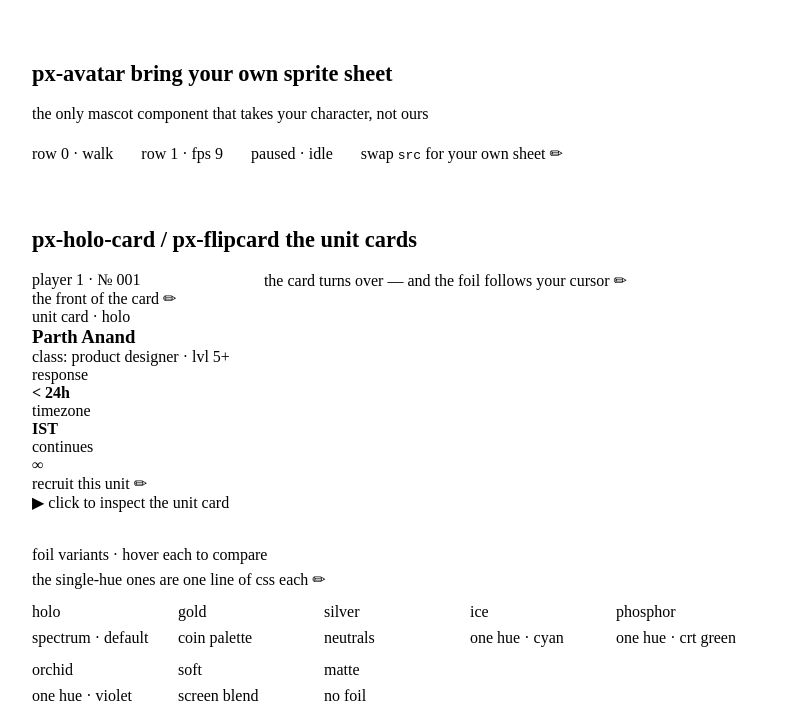
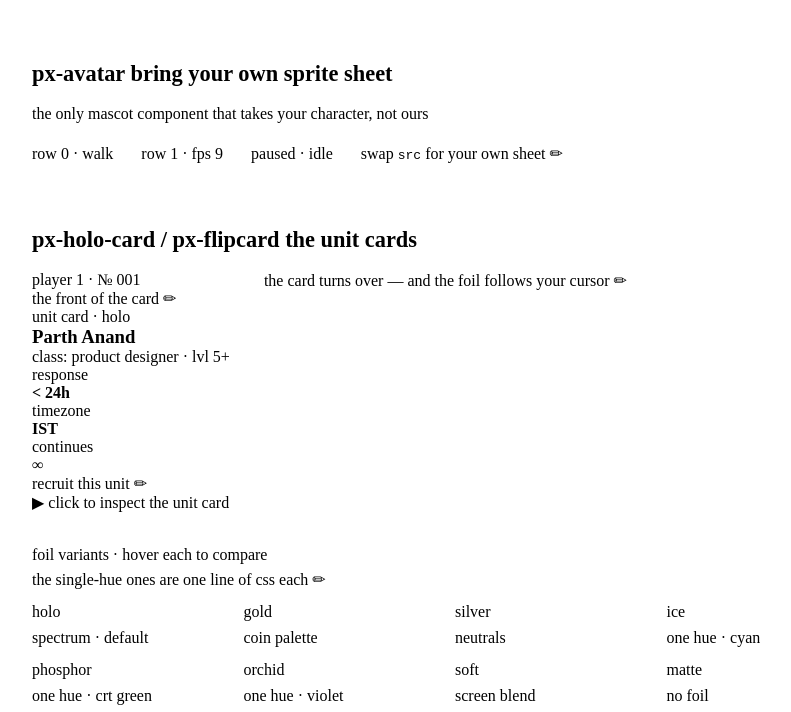
Before and after one commit to anandparth/papercade, a website built with Vite: page site/index.html in a window 1280 px wide. Shown: the part 240-952 px from the top of the page, without its empty margins (192-983 px from the left). Built offline with nearby package versions, Linux system fonts and the light colour scheme; a web font is replaced by a local one.

Commit message:
chore: lay the foil cards out on a 4-column grid and the palette on 2 columns

```diff
--- a/site/index.html
+++ b/site/index.html
@@ -24,13 +24,18 @@
     h1 { font-size: clamp(3rem, 9vw, 5.5rem); line-height: 1; }
     h2 { font-family: var(--px-font-display); font-size: 1.4rem; margin-bottom: 18px; }
     .row { display: flex; flex-wrap: wrap; gap: 16px; align-items: center; }
-    .swatches { display: grid; grid-template-columns: repeat(auto-fill, minmax(96px, 1fr)); gap: 10px; }
+    .cards { display: grid; grid-template-columns: repeat(4, 1fr); gap: 14px; }
+    .swatches { display: grid; grid-template-columns: repeat(2, 1fr); gap: 10px; }
     .sw { height: 64px; border: 2px solid var(--px-color-ink); display: flex; align-items: end; padding: 6px; }
     .sw small { font-family: var(--px-font-mono); font-size: .58rem; letter-spacing: .08em; background: var(--px-color-paper); padding: 1px 4px; }
     .demo-screen { padding: 28px; margin-top: 8px; }
     .bars { display: grid; gap: 14px; max-width: 420px; }
     footer { margin-top: 96px; text-align: center; }
     .note { color: var(--px-color-accent); }
+    @media (max-width: 700px) {
+      .cards { grid-template-columns: repeat(2, 1fr); }
+      .swatches { grid-template-columns: 1fr; }
+    }
   </style>
 </head>
 <body class="px-paper">
@@ -122,43 +127,43 @@
 
       <p class="px-mono" style="margin: 34px 0 6px">foil variants · hover each to compare</p>
       <p class="px-hand" style="margin-bottom: 14px">the single-hue ones are one line of css each ✏</p>
-      <div class="row" style="gap: 14px">
-        <px-holo-card style="width: 132px">
+      <div class="cards">
+        <px-holo-card>
           <span class="px-holo-tag">holo</span>
           <p class="px-holo-class" style="margin-top: 8px">spectrum · default</p>
         </px-holo-card>
 
-        <px-holo-card class="px-holo-card--gold" style="width: 132px">
+        <px-holo-card class="px-holo-card--gold">
           <span class="px-holo-tag">gold</span>
           <p class="px-holo-class" style="margin-top: 8px">coin palette</p>
         </px-holo-card>
 
-        <px-holo-card class="px-holo-card--silver" style="width: 132px">
+        <px-holo-card class="px-holo-card--silver">
           <span class="px-holo-tag">silver</span>
           <p class="px-holo-class" style="margin-top: 8px">neutrals</p>
         </px-holo-card>
 
-        <px-holo-card class="px-holo-card--ice" style="width: 132px">
+        <px-holo-card class="px-holo-card--ice">
           <span class="px-holo-tag">ice</span>
           <p class="px-holo-class" style="margin-top: 8px">one hue · cyan</p>
         </px-holo-card>
 
-        <px-holo-card class="px-holo-card--phosphor" style="width: 132px">
+        <px-holo-card class="px-holo-card--phosphor">
           <span class="px-holo-tag">phosphor</span>
           <p class="px-holo-class" style="margin-top: 8px">one hue · crt green</p>
         </px-holo-card>
 
-        <px-holo-card class="px-holo-card--orchid" style="width: 132px">
+        <px-holo-card class="px-holo-card--orchid">
           <span class="px-holo-tag">orchid</span>
           <p class="px-holo-class" style="margin-top: 8px">one hue · violet</p>
         </px-holo-card>
 
-        <px-holo-card class="px-holo-card--soft" style="width: 132px">
+        <px-holo-card class="px-holo-card--soft">
           <span class="px-holo-tag">soft</span>
           <p class="px-holo-class" style="margin-top: 8px">screen blend</p>
         </px-holo-card>
 
-        <px-holo-card class="px-holo-card--matte" style="width: 132px">
+        <px-holo-card class="px-holo-card--matte">
           <span class="px-holo-tag">matte</span>
           <p class="px-holo-class" style="margin-top: 8px">no foil</p>
         </px-holo-card>
```
